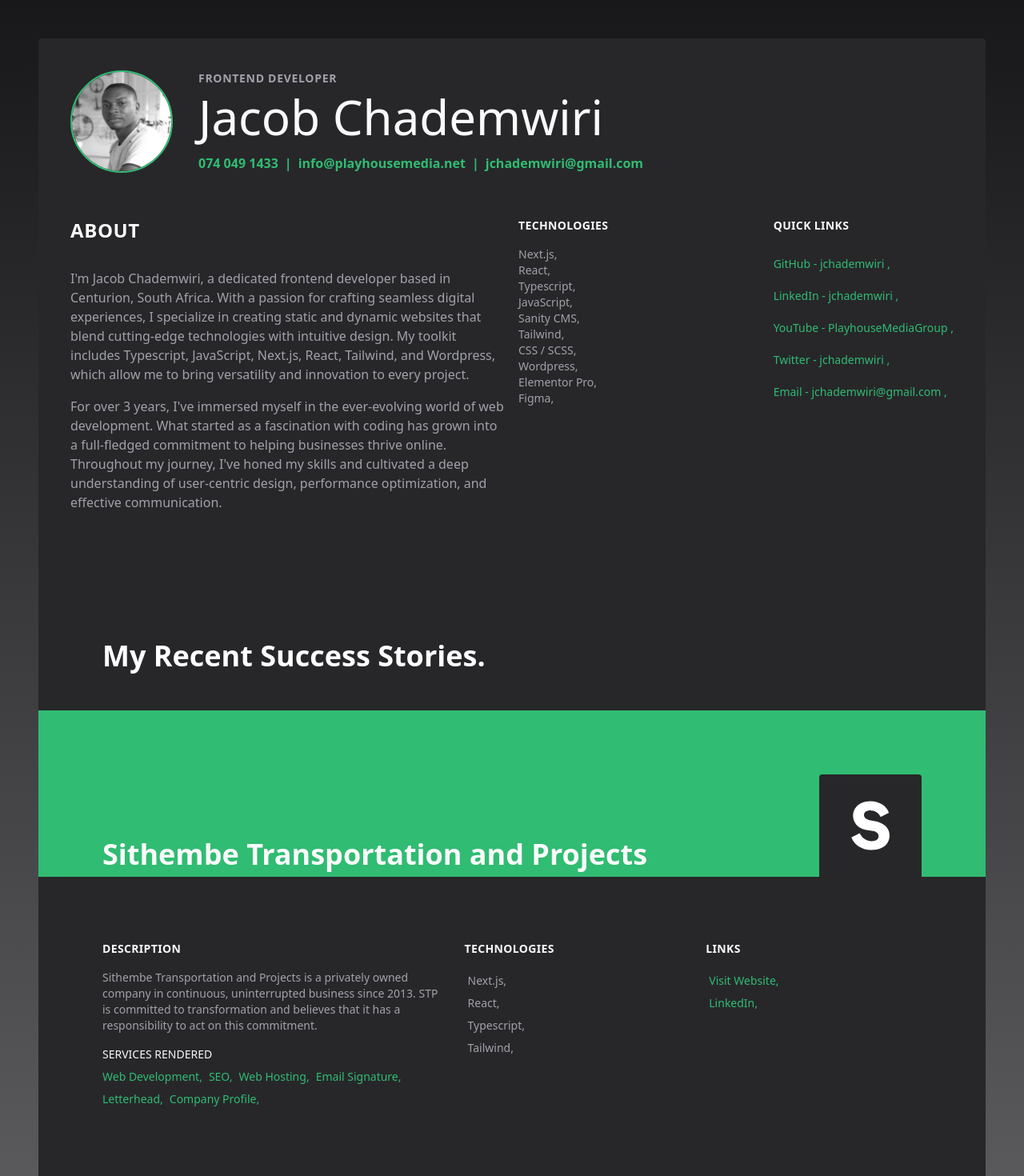
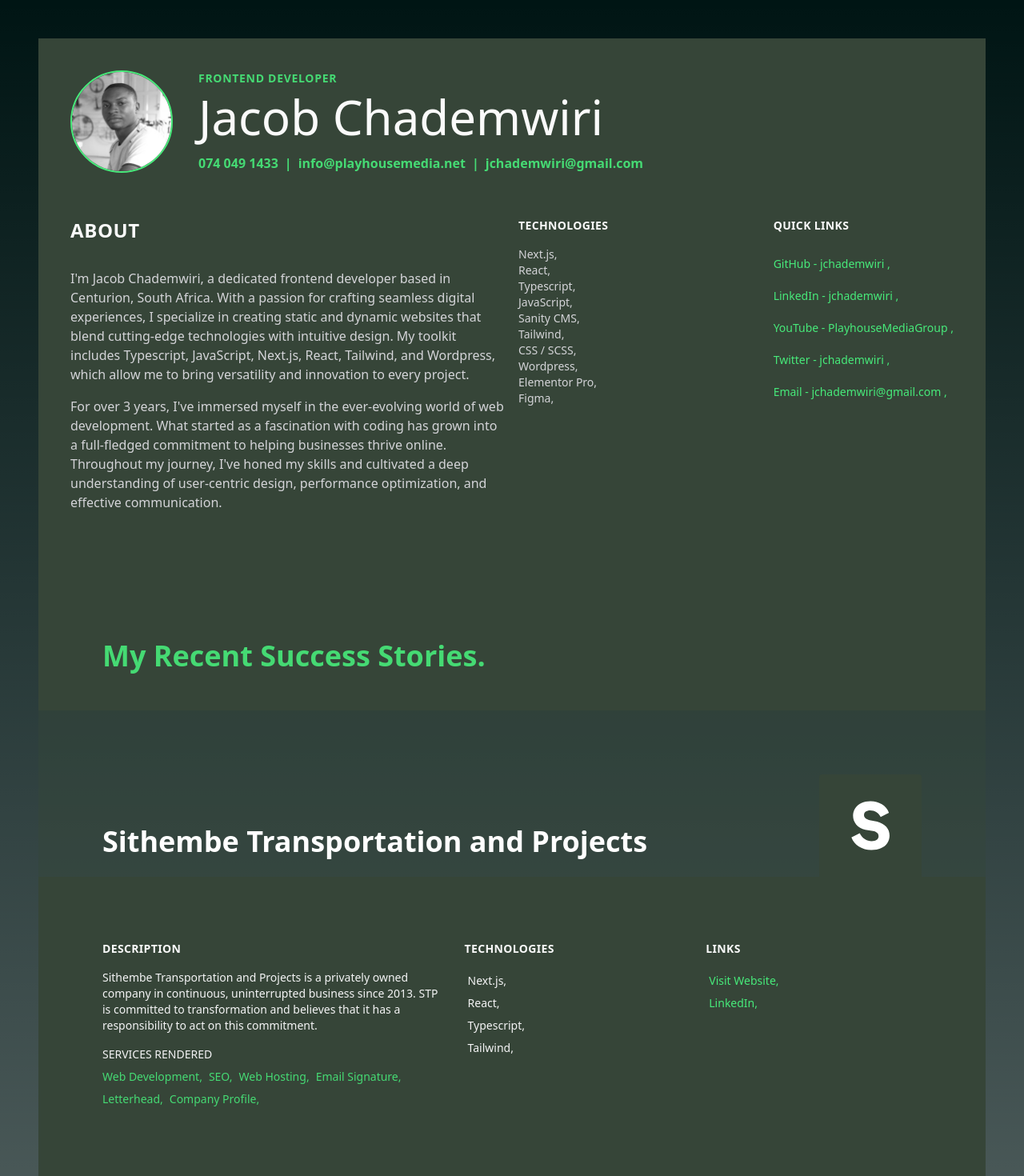
Before and after one commit to jchademwiri/jacob-portfolio-v2, a Next.js app: page / in a window 1280 px wide. Shown: the top 1470 px of the page at 80% size. Built offline with nearby package versions, Linux system fonts and the light colour scheme.

Commit message:
color shceme change

```diff
--- a/package.json
+++ b/package.json
@@ -24,6 +24,7 @@
     "typescript": "5.1.6"
   },
   "devDependencies": {
+    "prettier": "^3.0.2",
     "prettier-plugin-tailwindcss": "^0.5.3"
   }
 }
--- a/src/app/layout.tsx
+++ b/src/app/layout.tsx
@@ -53,8 +53,8 @@ export default function RootLayout({
   return (
     <html lang="en">
 
-      <body className={`${inter.className}min-h-screen bg-zinc-900 sm:p-6 lg:p-12`} >
-        <main className='mx-auto rounded max-w-7xl bg-zinc-800' >
+      <body className={`${inter.className}min-h-screen bg-dark sm:p-6 lg:p-12`} >
+        <main className='mx-auto rounded max-w-7xl bg-armyGreen/30' >
 
           {children}
         </main>
--- a/src/app/page.tsx
+++ b/src/app/page.tsx
@@ -16,18 +16,17 @@ export default function Home() {
         technologies={technologies}
         profileLinks={profileLinks}
       />
-      <header className='p-10 text-white lg:pt-20 lg:pl-20 lg:pr-20'>
-        <h3 className='text-2xl font-bold sm:text-3xl md:mb-2 lg:text-4xl'>
+      <header className='p-10 text-accent/90 bg-armyGreen lg:pt-20 lg:pl-20 lg:pr-20'>
+        <h3 className='text-2xl  font-bold sm:text-3xl md:mb-2 lg:text-4xl'>
           My Recent Success Stories.
         </h3>
       </header>
       {portfolioItems.map(
-        ({ title, logo, color, description, services, technologies, links }) => (
+        ({ title, logo,  description, services, technologies, links }) => (
           <PortfolioSection
             key={title}
             title={title}
             logo={logo}
-            color={color ? color : '#fbbf24'}
             description={description}
             services={services}
             technologies={technologies}
--- a/src/components/About.tsx
+++ b/src/components/About.tsx
@@ -14,9 +14,9 @@ export const About = ({
 
 }: TAbout,) => {
 	return (
-		<section className='p-10'>
+		<section className='p-10 bg-armyGreen'>
 			<header className='flex flex-wrap w-full'>
-				<div className='relative w-32 h-32 mb-8 mr-8 border-2 rounded-full border-[#30bc72] '>
+				<div className='relative w-32 h-32 mb-8 mr-8 border-2 rounded-full border-accent'>
 					<Image
 						className='rounded-full object-cover'
 						src={profile}
@@ -28,13 +28,13 @@ export const About = ({
 					/>
 				</div>
 				<div className='' >
-					<p className='mb-2 text-sm font-semibold tracking-wider uppercase text-zinc-400'>
+					<p className='mb-2 text-sm font-semibold tracking-wider uppercase text-accent/90'>
 						{subtitle}
 					</p>
 					<h1 className='font-sans text-4xl text-zinc-50 lg:text-6xl'>
 						{title}
 					</h1>
-					<div className='text-[#30bc72] font-medium md:font-semibold my-4 flex flex-wrap gap-2 ' >
+					<div className='text-accent/90 font-medium md:font-semibold my-4 flex flex-wrap gap-2 ' >
 
 						<Link href={`tel:+27740491433`} >
 							074 049 1433
@@ -55,7 +55,7 @@ export const About = ({
 					<h3 className='mb-4 text-2xl font-bold tracking-wide uppercase text-zinc-50'>
 						About
 					</h3>
-					<div className='text-zinc-400'>
+					<div className='text-zinc-300'>
 
 						<p className='my-4' >{descParaOne}</p>
 
@@ -70,7 +70,7 @@ export const About = ({
 						{/* flex gap-1 sm:gap-0 items-center flex-wrap sm:grid sm:p-0 */}
 						<ul className='list-none flex gap-1 sm:gap-0 items-center flex-wrap sm:grid sm:p-0'>
 							{technologies.map((tech) => (
-								<li key={tech} className='text-sm text-zinc-400'>
+								<li key={tech} className='text-sm text-zinc-300'>
 									{tech}{', '}
 								</li>
 							))}
@@ -82,14 +82,14 @@ export const About = ({
 						</h3>
 						<ul className='list-none'>
 							{profileLinks.map(({ text, href, username }) => (
-								<li key={text} className='text-sm py-2 my-1 text-[#30bc72]'>
+								<li key={text} className='text-sm py-2 my-1 text-accent'>
 									<Link
 										href={href}
 										className='hover:underline'
 										target='_blank'
 										rel='noopener noreferrer'>
 										<span>
-											{text} - {username} {', '}
+											{text} - {username} {','}
 										</span>
 									</Link>
 								</li>
--- a/src/components/PortfolioSection.tsx
+++ b/src/components/PortfolioSection.tsx
@@ -9,17 +9,16 @@ export const PortfolioSection = ({
 	services,
 	technologies,
 	links,
-	color,
 }: TPortfolioItems) => {
 	return (
 		<section>
 			<header
-				className='flex justify-between pt-10 pl-10 pr-10 lg:pt-20 lg:pl-20 lg:pr-20'
-				style={{ backgroundColor: color }}>
-				<h2 className='self-end mb-1 font-sans text-2xl font-bold text-zinc-50 sm:text-3xl md:mb-2 lg:text-4xl'>
+				className='flex justify-between pt-10 pl-10 pr-10 lg:pt-20 lg:pl-20 lg:pr-20 bg-armyGreen/20'
+				>
+				<h2 className='self-end mb-1 font-sans text-2xl font-bold text-white sm:text-3xl md:mb-6 lg:text-4xl  '>
 					{title}
 				</h2>
-				<div className='flex items-center justify-center w-32 h-32 rounded-t bg-zinc-800'>
+				<div className='flex items-center justify-center w-32 h-32 rounded-t bg-armyGreen'>
 					<div className='relative w-20 h-20'>
 						<Image
 							className='object-contain'
@@ -33,17 +32,17 @@ export const PortfolioSection = ({
 					</div>
 				</div>
 			</header>
-			<div className='grid grid-cols-7 gap-8 p-10 bg-zinc-800 lg:p-20'>
+			<div className='grid grid-cols-7 gap-8 p-10 bg-armyGreen lg:p-20'>
 				<div className='flex flex-col max-w-xl col-span-7 lg:col-span-3'>
 					<h3 className='mb-4 text-sm font-semibold tracking-wide uppercase text-zinc-50'>
 						Description
 					</h3>
-					<p className='text-sm text-zinc-400'>{description}</p>
-					<div className='text-zinc-50 my-2 gap-2' >
+					<p className='text-sm text-zinc-100'>{description}</p>
+					<div className='text-zinc-100 my-2 gap-2' >
 						<h3 className='font-medium text-sm my-2 uppercase' >SERVICES RENDERED</h3>
 						<ul className='mb-4 flex flex-wrap gap-2 items-center list-none'>
 							{services.map((service) => (
-								<li key={service} className='text-sm  text-[#30bc72]'>
+								<li key={service} className='text-sm  text-accent/90'>
 									{service}{', '}
 								</li>
 							))}
@@ -57,7 +56,7 @@ export const PortfolioSection = ({
 					</h3>
 					<ul className='mb-4 list-none flex gap-1 sm:gap-0 items-center flex-wrap sm:grid sm:p-0'>
 						{technologies.map((tech) => (
-							<li key={tech} className='text-sm  text-zinc-400 p-1'>
+							<li key={tech} className='text-sm  text-zinc-100 p-1'>
 								{tech}{', '}
 							</li>
 						))}
@@ -69,7 +68,7 @@ export const PortfolioSection = ({
 					</h3>
 					<ul className='list-none flex gap-1 sm:gap-0 items-center flex-wrap sm:grid sm:p-0'>
 						{links.map((link) => (
-							<li key={link.text} className='text-sm p-1' style={{ color }}>
+							<li key={link.text} className='text-sm p-1 text-accent' >
 								<a
 									href={link.href}
 									className='hover:underline'
--- a/src/data/index.ts
+++ b/src/data/index.ts
@@ -49,7 +49,7 @@ export const portfolioItems: TPortfolioItems[] = [
     {
         title: 'Sithembe Transportation and Projects',
         logo: '/seaHarvest.svg',
-        color: '#30bc72',
+
         description: `Sithembe Transportation and Projects is a privately owned company in continuous, uninterrupted business since 2013. STP is committed to transformation and believes that it has a responsibility to act on this commitment.`,
         services: ['Web Development', 'SEO', 'Web Hosting', 'Email Signature', 'Letterhead', 'Company Profile'],
         technologies: ['Next.js', 'React', 'Typescript', 'Tailwind'],
@@ -64,7 +64,7 @@ export const portfolioItems: TPortfolioItems[] = [
     {
         title: 'Gas Call',
         logo: '/gascall.svg',
-        color: '#30bc72',
+
         description: `Gascall is an independent company, purchasing LPG directly from the various refineries in South Africa and supplying same directly to our clients in cylinder and bulk format. They have their own cylinder stock and LPG filling plants to ensure that we manage our costs and pass on the benefit to our clients.`,
         services: ['Web Development', 'Web & Email Hosting',],
         technologies: ['Wordpress', 'Woo Commerce', 'Elementor'],
@@ -73,7 +73,7 @@ export const portfolioItems: TPortfolioItems[] = [
     // {
     // 	title: 'Solar Bank',
     // 	logo: '//seaHarvest.svg',
-    // 	color: '#30bc72',
+    //
     // 	description: `Edurite offers unique, personalized, professional, virtual assistance with academic assignments and research projects in Business Studies. I championed the development of the site from the ground up using wordpress using elementor page builder, I then created social media pages for the site and connected their business to Google my Business.`,
     // 	services: ['Web Development','Web & Email Hosting',],
     // 	technologies: ['Wordpress','Woo Commerce','Elementor Pro',],
@@ -82,7 +82,7 @@ export const portfolioItems: TPortfolioItems[] = [
     {
         title: 'King Tax Accounting Services',
         logo: '/kingTax.svg',
-        color: '#30bc72',
+
         description: `King Tax Accounting Services is a company that helps to register companies and provide accounting services and tax returns for companies and individuals, they also ensure that your business is tax compliant.`,
         services: ['Web Development', 'SEO', 'Web & Email Hosting'],
         technologies: ['Next.js', 'React', 'Typescript', 'Tailwind'],
@@ -96,7 +96,7 @@ export const portfolioItems: TPortfolioItems[] = [
     {
         title: 'Trading In Glory',
         logo: '/tig.svg',
-        color: '#30bc72',
+
         description: `Edurite offers unique, personalized, professional, virtual assistance with academic assignments and research projects in Business Studies. I championed the development of the site from the ground up using wordpress using elementor page builder, I then created social media pages for the site and connected their business to Google my Business.`,
         services: ['Web & Email Hosting', 'Logo Design', 'Invoice Design', 'Company Profile', 'Website Under Construction'],
         technologies: ['Next.js', 'React', 'Typescript', 'Tailwind'],
@@ -107,7 +107,7 @@ export const portfolioItems: TPortfolioItems[] = [
     {
         title: 'Playhouse Media Group',
         logo: '/playhouseMedia.svg',
-        color: '#30bc72',
+
         description: `Playhouse Media Group is a media company that specializes in the creation responsive websites and applications that are user friendly and easy to use and seo optimized with a focus on speed and performance.`,
         services: ['Web Development', 'SEO', 'Web & Email Hosting', 'Logo', 'Email Signature', 'Leterhead'],
         technologies: [
@@ -136,7 +136,7 @@ export const portfolioItems: TPortfolioItems[] = [
     {
         title: 'Sea Harvest',
         logo: '/seaHarvest.svg',
-        color: '#30bc72',
+
         description: `Sea Harvest is a Zimbabwean fish company that specializes in fresh fish from the Kariba and Mutare. I spearheaded the development of the site from the ground up. `,
         services: ['Web Development', 'Web Hosting'],
         technologies: ['React', 'Javascript', 'Tailwind'],
@@ -148,7 +148,7 @@ export const portfolioItems: TPortfolioItems[] = [
     {
         title: 'Edurite',
         logo: '/Edurite.svg',
-        color: '#30bc72',
+
         description: `Edurite offers unique, personalized, professional, virtual assistance with academic assignments and research projects in Business Studies. I championed the development of the site from the ground up using wordpress using elementor page builder, I then created social media pages for the site and connected their business to Google my Business.`,
         services: ['Email Hosting', 'Logo Design', 'Website Under Construction'],
         technologies: ['Next.js', 'React', 'Typescript', 'Tailwind'],
--- a/src/lib/types.ts
+++ b/src/lib/types.ts
@@ -1,7 +1,7 @@
 export type TPortfolioItems = {
     title: string;
     logo: string;
-    color: string;
+    // color: string;
     description: string;
     services: string[];
     technologies: (string | undefined)[];
--- a/tailwind.config.ts
+++ b/tailwind.config.ts
@@ -2,16 +2,14 @@ import type { Config } from 'tailwindcss'
 
 const config: Config = {
   content: [
-    './src/pages/**/*.{js,ts,jsx,tsx,mdx}',
-    './src/components/**/*.{js,ts,jsx,tsx,mdx}',
-    './src/app/**/*.{js,ts,jsx,tsx,mdx}',
+    './src/**/*.{js,ts,jsx,tsx,mdx}',
   ],
   theme: {
     extend: {
-      backgroundImage: {
-        'gradient-radial': 'radial-gradient(var(--tw-gradient-stops))',
-        'gradient-conic':
-          'conic-gradient(from 180deg at 50% 50%, var(--tw-gradient-stops))',
+      colors: {
+        dark: '#001514',
+        accent: '#47EA7A',
+        armyGreen: '#364538',
       },
     },
   },
```
Also changed, not shown: 2 other files (tests, documents, lock files or other folders).
